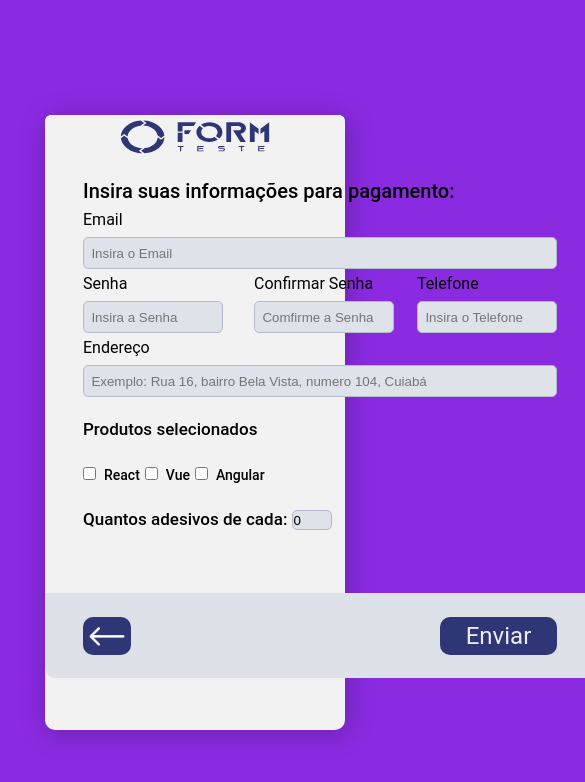
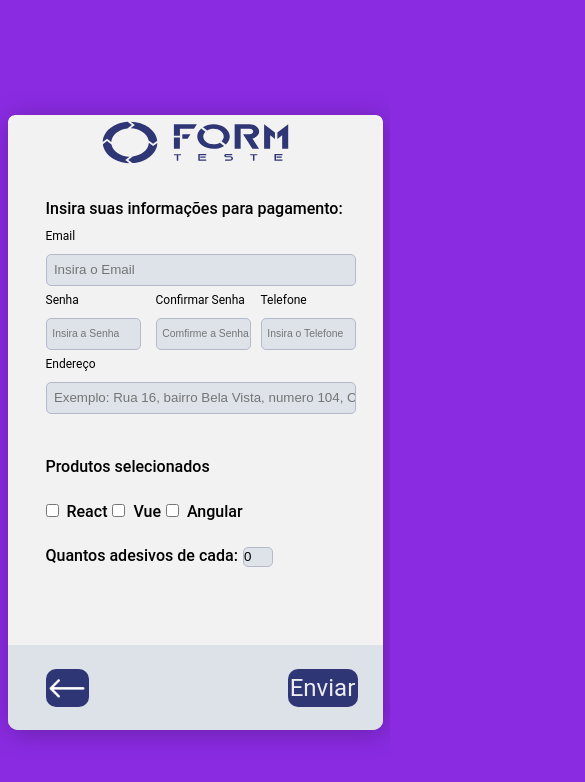
Before and after one commit to BrunoFerreiraDev/form-teste, a Next.js app: page /payment in a window 390 px wide. Shown: the top 782 px of the page, 585 px wide, since content can reach past the window. Built offline with nearby package versions, Linux system fonts and the light colour scheme.

Commit message:
add responsividade a pagina payment

```diff
--- a/src/pages/payment/styles.module.scss
+++ b/src/pages/payment/styles.module.scss
@@ -1,5 +1,4 @@
 .Container{
-    display: flex;
     width: 100vw;
     height: 100vh;
 
@@ -158,13 +157,13 @@
 
 @media(max-width:650px){
 
-
     .Content{
-        width: 300px;
+        width: 375px;
+        font-size: 16px;
 
         .backgroundTopak{
             img{
-                width: 300px;
+                width: 375px;
 
             }
 
@@ -172,122 +171,57 @@
     }
 
     .PersonalInfo{
-        padding-left: 38px;
-        display: grid;
-        input{
-            width: 474px;
-            height: 32px;
-        }
-
         label{
-            font-style: normal;
-            font-weight: 400;
-            line-height: 21px;
-            height: 57px;
-            margin-top: 7px;
-            font-size: 16px;
-
+            font-size: 12px;
+            input{
+                width: 310px;
+            }
         }
 
 
         div{
-            width: 474px;
-            display: grid;
-            grid-template-rows: 1;
-            grid-template-columns: 1fr 1fr 1fr;
-
+            width: 310px;
             label{
                 & + label{
-                    margin-left: 23px;
+                    margin-left: 10px;
                 }
                 input{
-                    width: 140px;
+                    font-size: 10.4px;
 
-                }
-            }
+                    width: 95px;
 
-        }
-    }
-
-    .productInfo{
-        display: grid;
-        font-size: 17px;
-
-        span:first-child{
-            margin: 25px 0 20px 38px;
-        }
-        .adesivos{
-            margin: 0 25px 20px 38px;
-            font-style: normal;
-            font-weight: 500;
-            font-size: 14px;
-            line-height: 16px;
-
-            label{
-                span{
-                    margin-right: 5px;
-                }
-                input{
-                    margin-right: 8px;
                 }
             }
         }
     }
 
+    .productInfo{
+        margin-top: 20px;
+                span{
+                    font-size: 16px;
+                }
+        }
+
     .quantidadeAdesivo{
-        font-size: 17px;
+        font-size: 16px;
 
         input{
-            width: 40px;
-            height: 20px;
-            margin-left: 5px;
+            width: 30px;
         }
     }
 
     .enviar{
-        position: relative;
-        width: 550px;
-        height: 85px;
-        left: 0px;
-        top: 63px;
-        border-radius: 0 0 10px 10px;
-
-        background: #DCE2E8;
-
-        button, a {
-            background: #2F3675;
-            border-radius: 10px;
-
-            font-size: 24px;
-            line-height: 28px;
-            color: #EDEDF1;
-
-            transition: filter 0.2s;
-
-            &:hover{
-                filter: brightness(0.8);
-            }
-        }
+        width: 375px;
+        top: 78px;
 
         button{
-            position: relative;
-            width: 117px;
-            height: 38px;
-            left: 395px;
-            top: 24px;
+            width: 70px;
+            left: 280px;
         }
 
         a{
-            display: flex;
-            align-items: center;
-            justify-content: center;
-
-            position: relative;
-            width: 48px;
+            width: 43px;
             height: 38px;
-            left: 38px;
-            top: -14px;
-
         }
     }
 
```
Also changed, not shown: src/pages/home.module.scss (+5 -4 lines).
